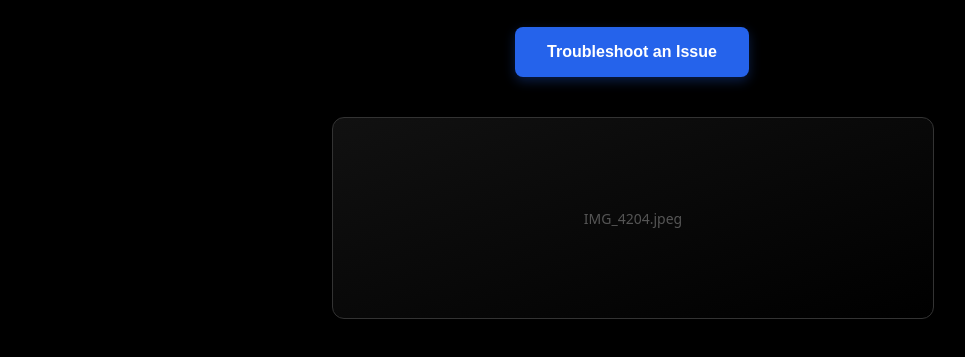
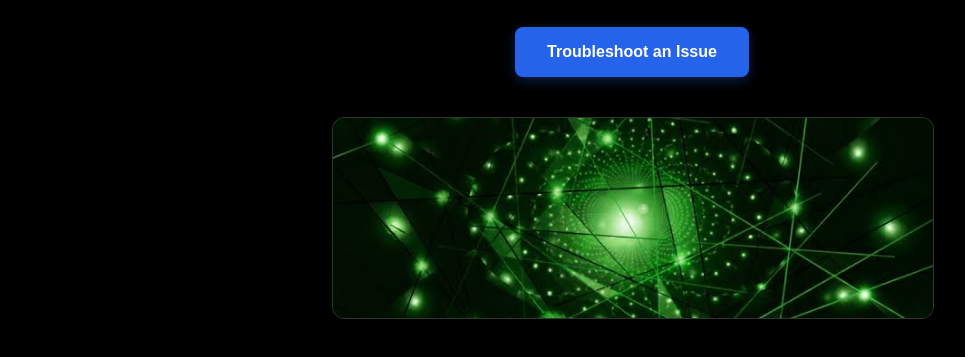
Before and after one commit to jacob8880g-crypto/coinsupport-, a plain HTML site: page index.html in a window 1280 px wide. Shown: the part 421-778 px from the top of the page, without its empty margins (8-973 px from the left). Drawn offline with Linux system fonts and the light colour scheme.

Commit message:
Update index.html

```diff
--- a/index.html
+++ b/index.html
@@ -124,9 +124,10 @@
             Troubleshoot an Issue
         </button>
 
-        <div class="image-placeholder">
-            IMG_4204.jpeg
-        </div>
+       <div class="image-placeholder">
+    <!-- Replace 'your-image-name.jpg' with the actual filename of your blockchain image -->
+    <img src="IMG_4205.jpeg" alt="Blockchain Technology" style="width: 100%; height: 100%; object-fit: cover; border-radius: 12px;">
+</div>
     </main>
 
 </body>
```
